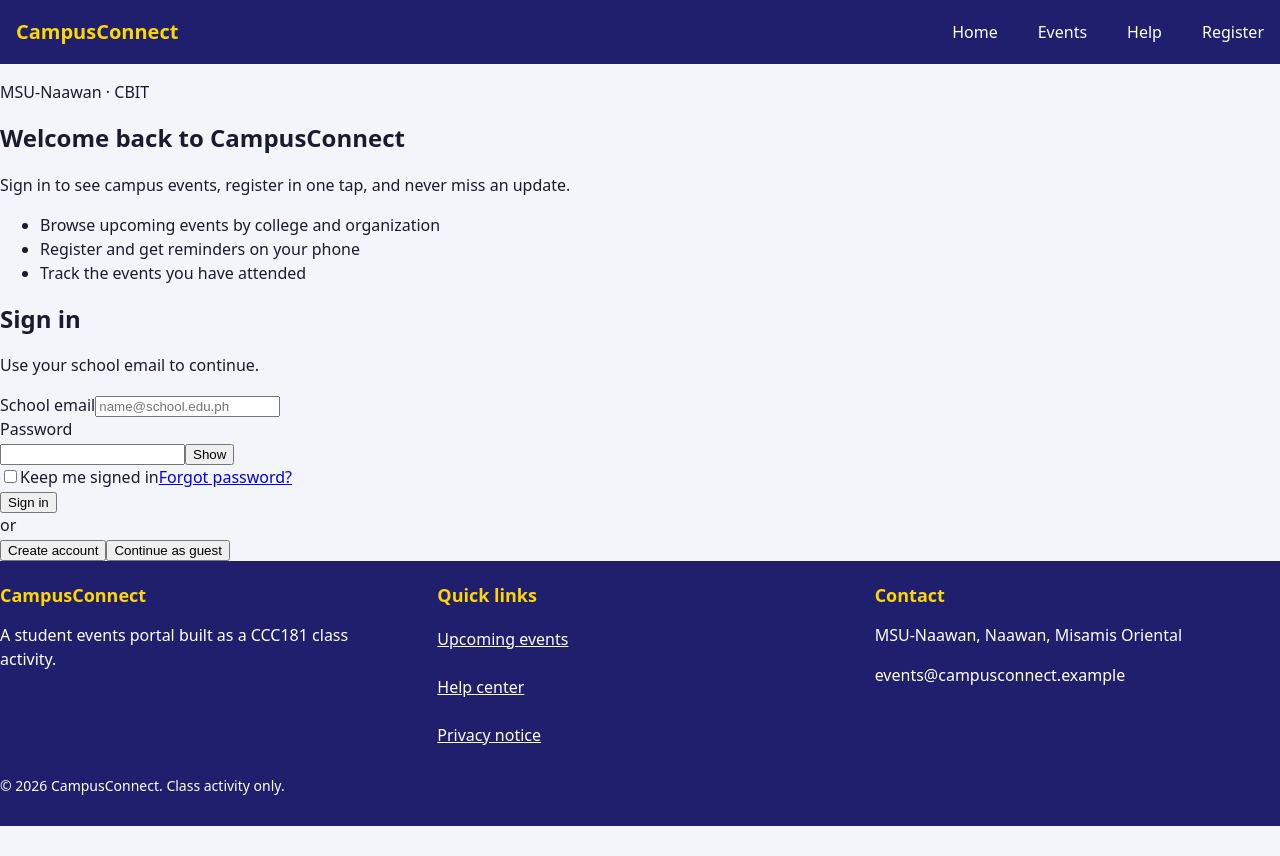
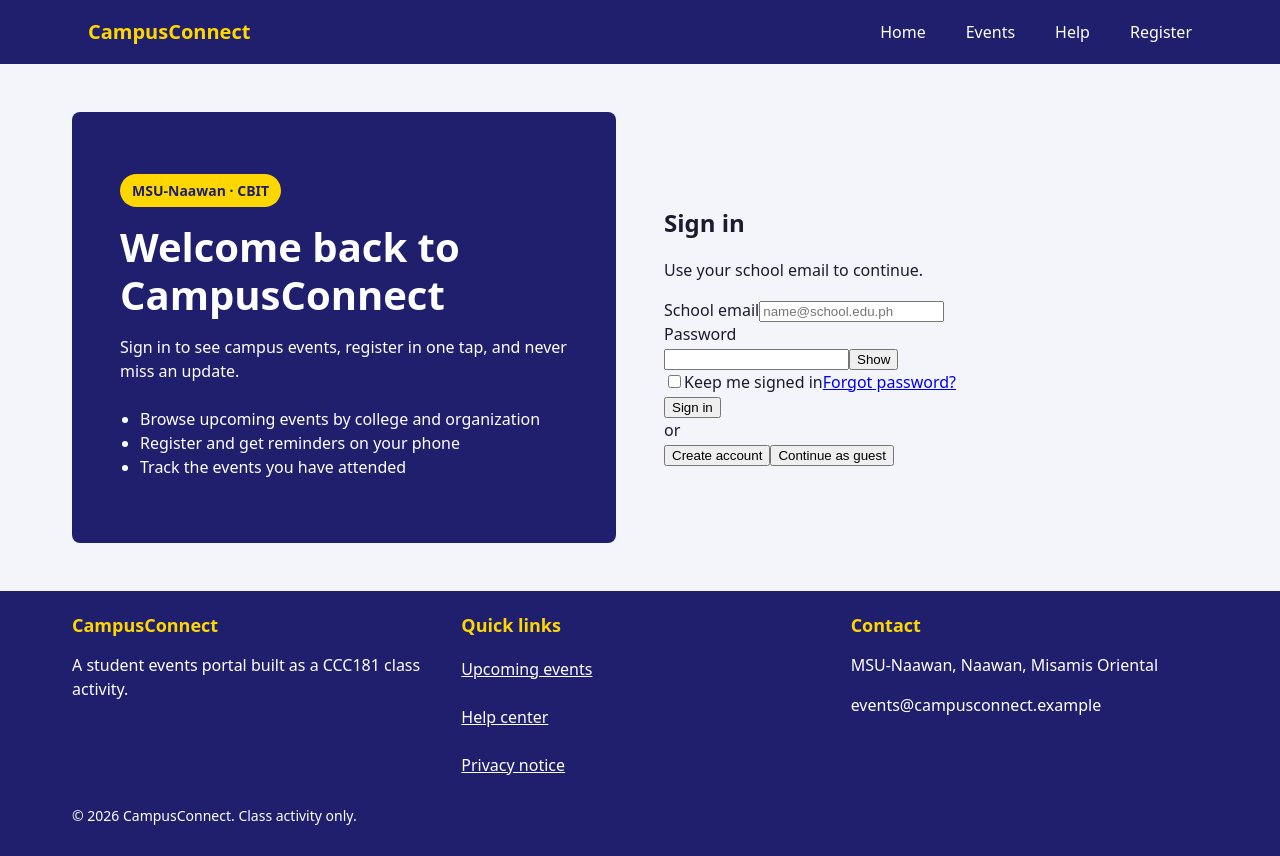
Before and after one commit to charmbalabat-ctrl/ccc181-week10-group8, a React (Vite) app: page / in a window 1280 px wide. Before the commit the page ends 826 px from the top, so only its background shows below. Built offline with nearby package versions, Linux system fonts and the light colour scheme.

Commit message:
base: complete mobile-first page layout

```diff
--- a/index.html
+++ b/index.html
@@ -1,10 +1,11 @@
+
 <!doctype html>
 <html lang="en">
-  <head>
-    <meta charset="UTF-8" />
-    <!-- TODO (Member 1): add the viewport meta tag here, AFTER Experiment 0 -->
-    <title>CampusConnect | Login</title>
-  </head>
+ <head>
+  <meta charset="UTF-8" />
+  <meta name="viewport" content="width=device-width, initial-scale=1" />
+  <title>CampusConnect | Login</title>
+</head>
   <body>
     <div id="root"></div>
     <script type="module" src="/src/main.tsx"></script>
--- a/src/styles/base.css
+++ b/src/styles/base.css
@@ -1,61 +1,107 @@
-/* =======================================================================
-   MEMBER 1  |  base.css  |  Base, container, page layout, brand panel (CSS Grid + rem)
-   Branch: feature/base-<lastname>
-   -----------------------------------------------------------------------
-   MOBILE-FIRST RULES
-   1. Write the PHONE styles first, with NO media query.
-   2. Use min-width media queries ONLY. Never max-width.
-   3. Use rem or % (thin borders may use px).
-   4. Edit ONLY this file. Use the --variables from reset.css.
-   ======================================================================= */
+/* ==========================================
+   MEMBER 1: BASE AND PAGE LAYOUT
+   Mobile-first CSS
+   ========================================== */
 
+/* PHONE: Default layout */
+.page {
+  min-height: 100vh;
+  display: flex;
+  flex-direction: column;
+}
 
-/* ---- STEP 0 (in index.html, not here) --------------------------------
-   Do Experiment 0 first. Then add this line inside <head> of index.html:
-   <meta name="viewport" content="width=device-width, initial-scale=1" />
-   -------------------------------------------------------------------- */
+.page > main {
+  flex: 1;
+}
 
+.container {
+  width: 100%;
+  padding-inline: 1rem;
+}
 
-/* ---- 1. PHONE (no media query) ---------------------------------------
-   TODO .page                 min-height: 100vh; display: flex; flex-direction: column;
-   TODO .page > main          flex: 1;   (keeps the footer at the bottom)
-   TODO .container            width: 100%; side padding 1rem (padding-inline)
-   TODO .login-layout         display: grid; ONE column (1fr); gap 1.5rem;
-                              top and bottom padding 1.5rem
-   TODO .brand-panel          background var(--navy); color #fff; text centered;
-                              padding 1.5rem 1rem; border-radius var(--radius)
-   TODO .brand-panel__badge   small gold "pill": inline-block, background var(--gold),
-                              navy text, bold, 0.875rem, border-radius: 999px
-   TODO .brand-panel__title   font-size: 1.75rem
-   TODO .brand-panel__perks   display: none   (phones show only what matters most)
-   -------------------------------------------------------------------- */
+/* CSS GRID: Phone layout */
+.login-layout {
+  display: grid;
+  grid-template-columns: 1fr;
+  gap: 1.5rem;
+  padding-block: 1.5rem;
+}
 
+.brand-panel {
+  background: var(--navy);
+  color: #fff;
+  text-align: center;
+  padding: 1.5rem 1rem;
+  border-radius: var(--radius);
+}
 
+.brand-panel__badge {
+  display: inline-block;
+  margin-bottom: 1rem;
+  padding: 0.375rem 0.75rem;
+  background: var(--gold);
+  color: var(--navy);
+  font-size: 0.875rem;
+  font-weight: 700;
+  border-radius: 999px;
+}
 
+.brand-panel__title {
+  margin: 0 0 0.75rem;
+  font-size: 1.75rem;
+}
 
-/* ---- 2. 768px and up (tablets) ---------------------------------------
-   TODO @media (min-width: 768px)
-        .container            wider side padding (2rem)
-        .brand-panel          more padding (2rem)
-   -------------------------------------------------------------------- */
+.brand-panel__perks {
+  display: none;
+}
 
+/* TABLET: 768px and up */
+@media (min-width: 768px) {
+  .container {
+    padding-inline: 2rem;
+  }
 
+  .brand-panel {
+    padding: 2rem;
+  }
+}
 
+/* LAPTOP: 1024px and up */
+@media (min-width: 1024px) {
+  .login-layout {
+    grid-template-columns: repeat(2, minmax(0, 1fr));
+    align-items: center;
+    gap: 3rem;
+    padding-block: 3rem;
+  }
 
-/* ---- 3. 1024px and up (laptops) --------------------------------------
-   TODO @media (min-width: 1024px)
-        .login-layout         TWO equal columns (brand panel | login card);
-                              align-items: center; gap 3rem; vertical padding 3rem
-        .brand-panel          text-align: left; padding 3rem
-        .brand-panel__title   font-size: 2.5rem
-        .brand-panel__perks   display: block (the extra list is ADDED back);
-                              margin-top 1.5rem; left padding 1.25rem
-   -------------------------------------------------------------------- */
+  .brand-panel {
+    text-align: left;
+    padding: 3rem;
+  }
 
+  .brand-panel__title {
+    font-size: 2.5rem;
+  }
 
+  .brand-panel__perks {
+    display: block;
+    margin-top: 1.5rem;
+    padding-left: 1.25rem;
+  }
+}
 
-
-/* ---- 4. 1280px and up (desktops) -------------------------------------
-   TODO @media (min-width: 1280px)
-        .container            max-width: 1200px; centered (margin-inline: auto)
-   -------------------------------------------------------------------- */
+/* DESKTOP: 1280px and up */
+@media (min-width: 1280px) {
+  .container {
+    max-width: 1200px;
+    margin-inline: auto;
+  }
+}
+.login-layout {
+  display: grid;
+  grid-template-columns: 1fr;
+}
+.login-layout {
+  grid-template-columns: repeat(2, minmax(0, 1fr));
+}
```
